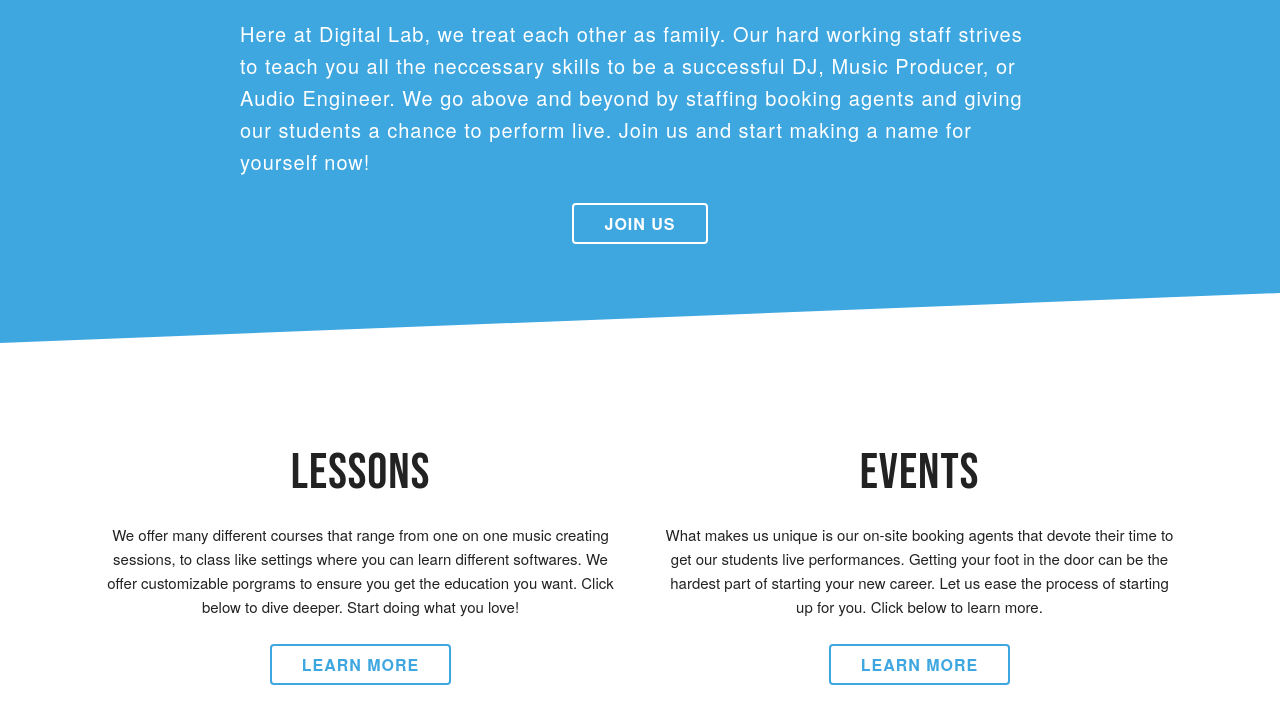
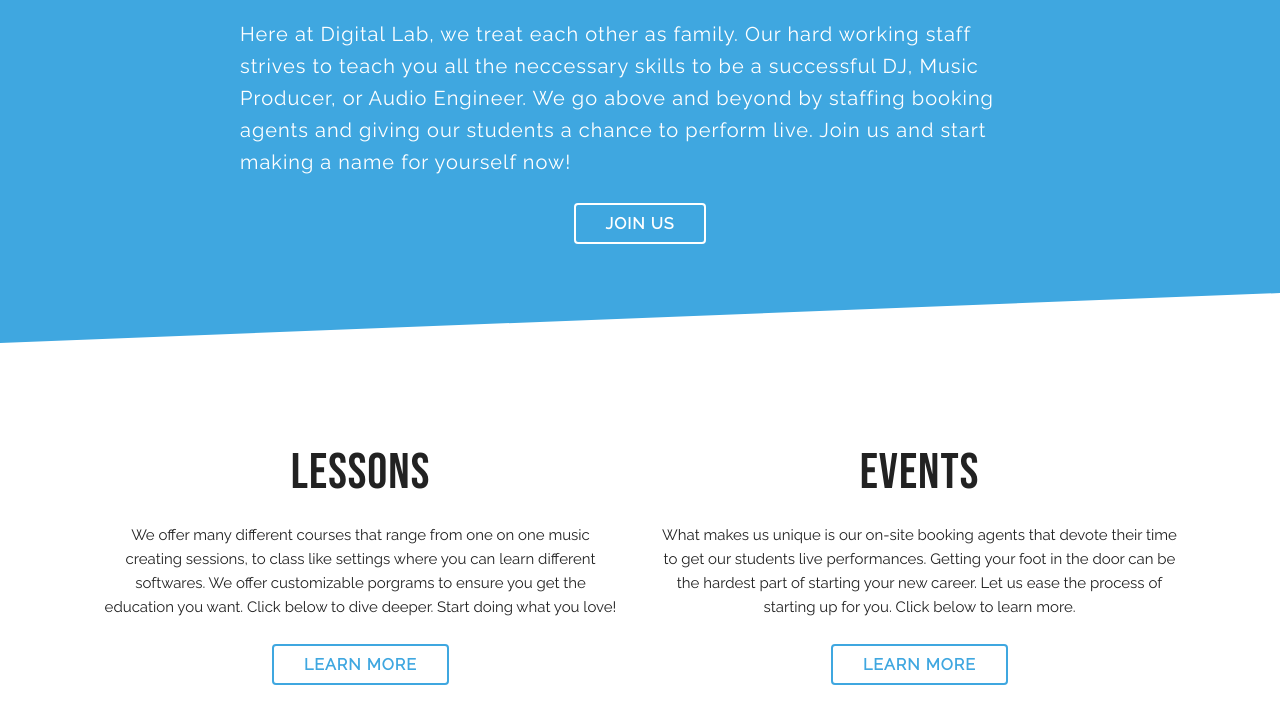
Before and after one commit to grantrak/digital-lab, a plain HTML site: page index.html in a window 1280 px wide. Shown: the part 457-1171 px from the top of the page. Drawn offline with nearby package versions, Linux system fonts and the light colour scheme.

Commit message:
Added missing google font link to all pages

```diff
--- a/index.html
+++ b/index.html
@@ -10,6 +10,8 @@
   <link rel="stylesheet" href="css/normalize.css" type="text/css">
   <link rel="stylesheet" href="css/skeleton.css" type="text/css">
   <link href="https://fonts.googleapis.com/css?family=Monoton&display=swap" rel="stylesheet">
+  <link rel="preconnect" href="https://fonts.gstatic.com">
+  <link href="https://fonts.googleapis.com/css2?family=Raleway&display=swap" rel="stylesheet">
   <link rel="stylesheet" href="css/styles.css" type="text/css">
   <script src="https://code.jquery.com/jquery-2.2.4.min.js" integrity="sha256-BbhdlvQf/xTY9gja0Dq3HiwQF8LaCRTXxZKRutelT44=" crossorigin="anonymous"></script>
   <script src="js/script.js" charset="utf-8"></script>
```
Also changed, not shown: contact.html (+2 -0 lines), events.html (+2 -0 lines), gallery.html (+2 -0 lines), lessons.html (+2 -0 lines), pricing.html (+2 -0 lines).
